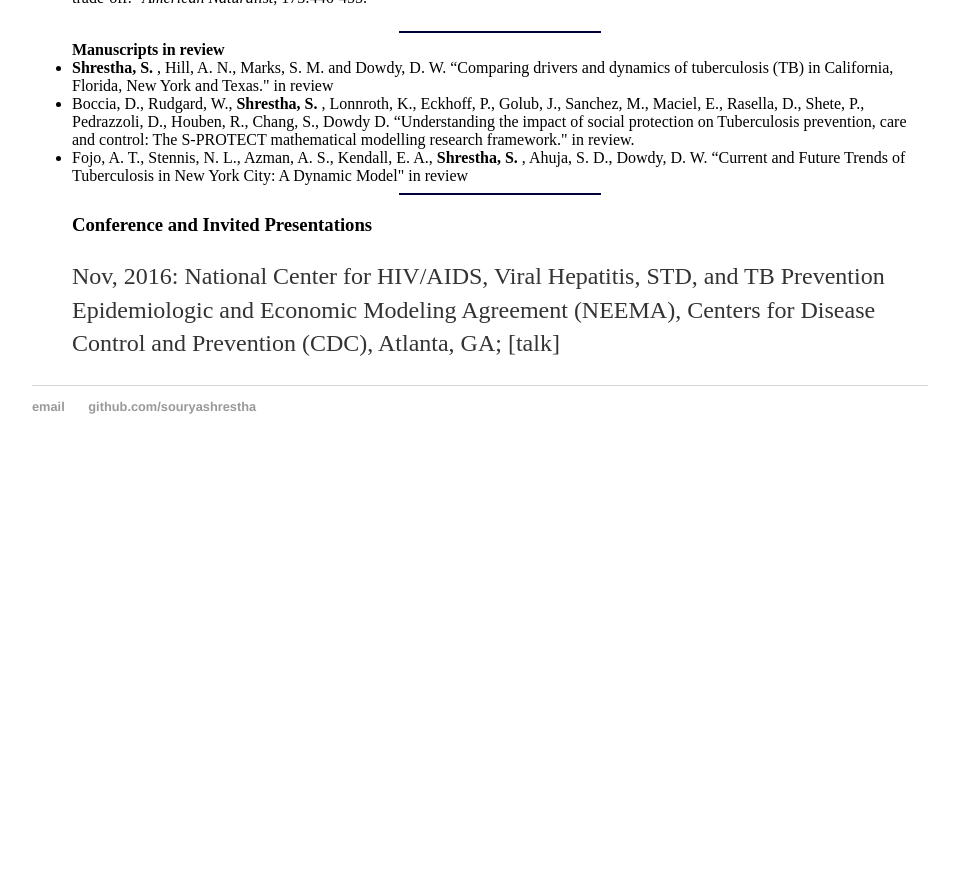
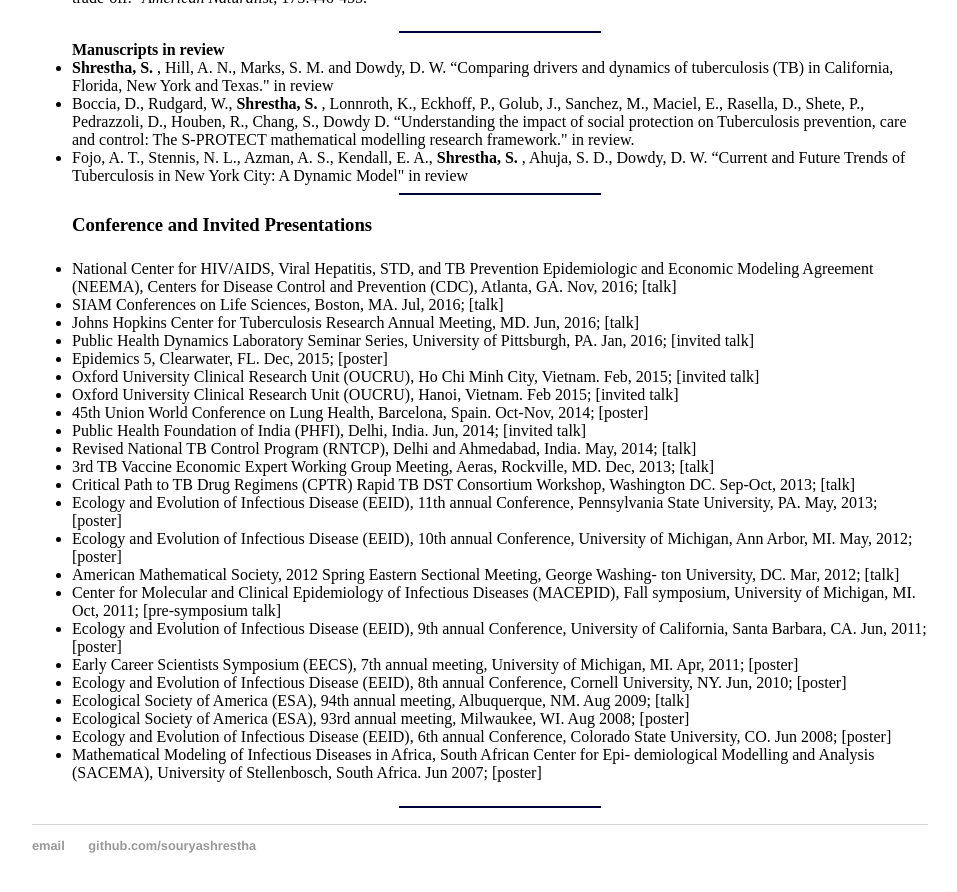
Before and after one commit to souryashrestha/souryashrestha.github.io, a Jekyll site: the page built from cv/index.html, in a window 1280 px wide and 900 px high, scrolled down 1265 px. Shown: the top 892 px of the window, without its empty margins (160-1117 px from the left). Built offline with Jekyll 4.4.1, drawn with Linux system fonts in a browser that asks for light colours; before the commit the page ends 1739 px from its top, so only the background shows below that.

Commit message:
Update index.html

```diff
--- a/cv/index.html
+++ b/cv/index.html
@@ -15,7 +15,8 @@ title:
 Dissertation: Different levels of host-pathogen interactions and consequences for the pathogen life history evolution. Advisor: Dr. Aaron A. King.
 
 <li> Bachelor of Arts in Mathematics and Social Sciences, Bennington College, Bennington, VT, USA
-	</p>
+</p>
+
 <hr color= 000038 width=200>
 <h3>Honors and Awards</h3>
 <li> Mathematics Research Assistant Fellowship, University of Michigan, 2008
@@ -77,8 +78,33 @@ of tuberculosis (TB) in California, Florida, New York and Texas." in review
 	<h3>Conference and Invited Presentations</h3>
 <p>
 
-Nov, 2016: National Center for HIV/AIDS, Viral Hepatitis, STD, and TB Prevention Epidemiologic and Economic Modeling Agreement (NEEMA), Centers for Disease Control and Prevention (CDC), Atlanta, GA; [talk] <br>
-</p>
+<li> National Center for HIV/AIDS, Viral Hepatitis, STD, and TB Prevention Epidemiologic and Economic Modeling Agreement (NEEMA), Centers for Disease Control and Prevention (CDC), Atlanta, GA. Nov, 2016; [talk]
+<li> SIAM Conferences on Life Sciences, Boston, MA. Jul, 2016; [talk]
+<li> Johns Hopkins Center for Tuberculosis Research Annual Meeting, MD. Jun, 2016; [talk]
+<li> Public Health Dynamics Laboratory Seminar Series, University of Pittsburgh, PA. Jan, 2016; [invited talk]
+<li> Epidemics 5, Clearwater, FL. Dec, 2015; [poster]
+<li> Oxford University Clinical Research Unit (OUCRU), Ho Chi Minh City, Vietnam. Feb, 2015; [invited talk]
+<li> Oxford University Clinical Research Unit (OUCRU), Hanoi, Vietnam. Feb 2015; [invited talk]
+<li> 45th Union World Conference on Lung Health, Barcelona, Spain. Oct-Nov, 2014; [poster]
+<li> Public Health Foundation of India (PHFI), Delhi, India. Jun, 2014; [invited talk]
+<li> Revised National TB Control Program (RNTCP), Delhi and Ahmedabad, India. May, 2014; [talk]
+<li> 3rd TB Vaccine Economic Expert Working Group Meeting, Aeras, Rockville, MD. Dec, 2013; [talk]
+<li> Critical Path to TB Drug Regimens (CPTR) Rapid TB DST Consortium Workshop, Washington DC. Sep-Oct, 2013; [talk]
+<li> Ecology and Evolution of Infectious Disease (EEID), 11th annual Conference, Pennsylvania State University, PA. May, 2013; [poster]
+<li> Ecology and Evolution of Infectious Disease (EEID), 10th annual Conference, University of Michigan, Ann Arbor, MI. May, 2012; [poster]
+<li> American Mathematical Society, 2012 Spring Eastern Sectional Meeting, George Washing- ton University, DC. Mar, 2012; [talk]
+<li> Center for Molecular and Clinical Epidemiology of Infectious Diseases (MACEPID), Fall symposium, University of Michigan, MI. Oct, 2011; [pre-symposium talk]
+<li> Ecology and Evolution of Infectious Disease (EEID), 9th annual Conference, University of California, Santa Barbara, CA. Jun, 2011; [poster]
+<li> Early Career Scientists Symposium (EECS), 7th annual meeting, University of Michigan, MI. Apr, 2011; [poster]
+<li> Ecology and Evolution of Infectious Disease (EEID), 8th annual Conference, Cornell University, NY. Jun, 2010; [poster]
+<li> Ecological Society of America (ESA), 94th annual meeting, Albuquerque, NM. Aug 2009; [talk]
+<li> Ecological Society of America (ESA), 93rd annual meeting, Milwaukee, WI. Aug 2008; [poster]
+<li> Ecology and Evolution of Infectious Disease (EEID), 6th annual Conference, Colorado State University, CO. Jun 2008; [poster]
+<li> Mathematical Modeling of Infectious Diseases in Africa, South African Center for Epi- demiological Modelling and Analysis (SACEMA), University of Stellenbosch, South Africa. Jun 2007; [poster]
+
+	</p>
+
+<hr color= 000038 width=200>
 </ul>
 
 </div><!-- /.blurb -->
```
